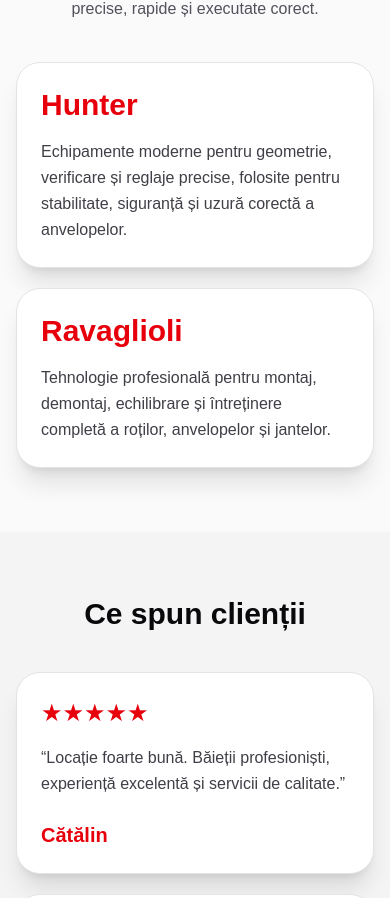
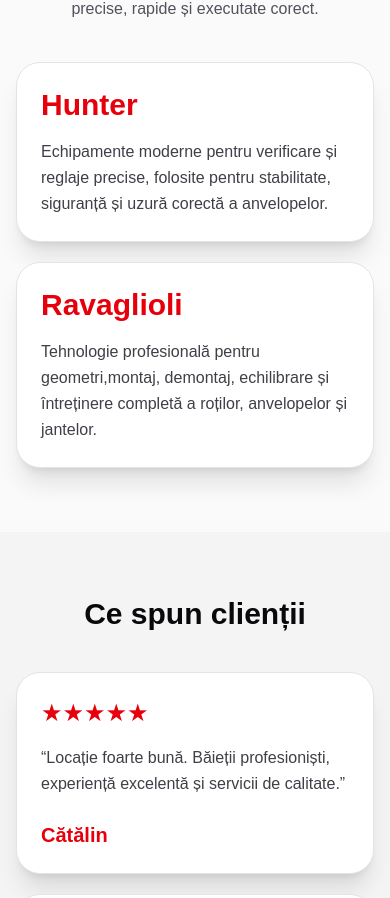
Before and after one commit to alexcosteach/mao-vulcanizare, a Next.js app: page / in a window 390 px wide. Shown: the part 10071-10969 px from the top of the page. Built offline with nearby package versions, Linux system fonts and the light colour scheme.

Commit message:
optimize mobile design

```diff
--- a/app/page.tsx
+++ b/app/page.tsx
@@ -213,7 +213,7 @@
             <div className="rounded-3xl border border-zinc-200 bg-white p-6 shadow-xl sm:p-8">
               <h3 className="mb-4 text-3xl font-black text-red-600">Hunter</h3>
               <p className="text-base leading-relaxed text-zinc-700 sm:text-lg">
-                Echipamente moderne pentru geometrie, verificare și reglaje precise, folosite pentru stabilitate,
+                Echipamente moderne pentru verificare și reglaje precise, folosite pentru stabilitate,
                 siguranță și uzură corectă a anvelopelor.
               </p>
             </div>
@@ -221,7 +221,7 @@
             <div className="rounded-3xl border border-zinc-200 bg-white p-6 shadow-xl sm:p-8">
               <h3 className="mb-4 text-3xl font-black text-red-600">Ravaglioli</h3>
               <p className="text-base leading-relaxed text-zinc-700 sm:text-lg">
-                Tehnologie profesională pentru montaj, demontaj, echilibrare și întreținere completă a roților,
+                Tehnologie profesională pentru geometri,montaj, demontaj, echilibrare și întreținere completă a roților,
                 anvelopelor și jantelor.
               </p>
             </div>
```
